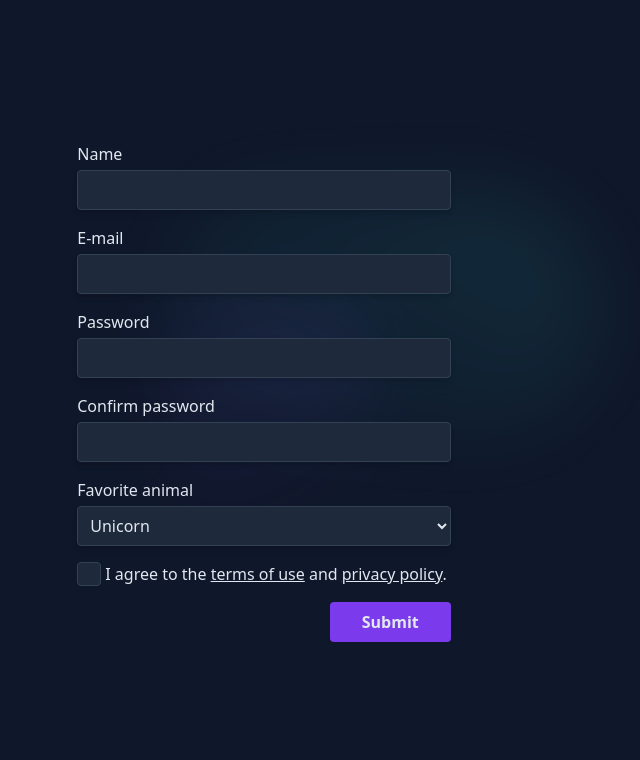
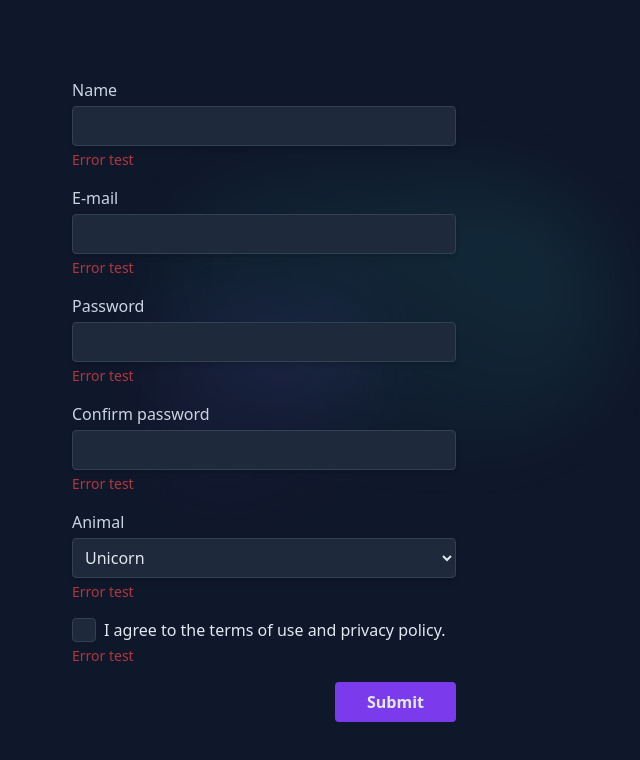
Before and after one commit to refusado/advanced-forms-react, a React (Vite) app: page / in a window 1280 px wide. Shown: the top 760 px of the page, without its empty margins (376-1016 px from the left). Built offline with nearby package versions, Linux system fonts and the light colour scheme.

Commit message:
using compound pattern

```diff
--- a/src/App.tsx
+++ b/src/App.tsx
@@ -1,10 +1,66 @@
+import { FormEvent } from "react";
 import { Form } from "./components/Form";
 
 export default function App() {
+  function onSubmit(event: FormEvent<HTMLFormElement>) {
+    // await new Promise(resolve => setTimeout(resolve, 2000));
+    event.preventDefault();
+  }
+
   return (
-    <main className="flex flex-col items-center justify-center w-screen h-screen px-6 overflow-hidden bg-slate-900 text-slate-200">
-      <div className="relative after:-z-10 before:absolute after:absolute flex justify-center items-center before:bg-gradient-to-tr before: z-10 before:from-transparent before:to-teal-400/30 before:opacity-40 after:opacity-40 before:blur-2xl before:rounded-full before:w-[120%] before:aspect-video after:w-1/2 before:-translate-y-1/3 before:translate-x-1/4 after:aspect-square after:bg-gradient-conic after:from-transparent after:to-violet-500/30 after:-rotate-90 after:blur-2xl">
-        <Form />
+    <main className="flex flex-col justify-center items-center bg-slate-900 px-6 w-screen h-screen text-slate-200 overflow-hidden">
+      <div className="relative z-10 after:-z-10 before:absolute after:absolute flex justify-center items-center before:bg-gradient-to-tr after:bg-gradient-conic before:from-transparent after:from-transparent before:to-teal-400/30 after:to-violet-500/30 before:opacity-40 after:opacity-40 after:blur-2xl before:blur-2xl before:rounded-full w-full before:w-[120%] max-w-sm before:aspect-video after:w-1/2 before:-translate-y-1/3 before:translate-x-1/4 after:aspect-square after:-rotate-90">
+
+        <form onSubmit={onSubmit} className="relative flex flex-col gap-4 w-full">
+          <Form.Field>
+            <Form.Label htmlFor="name">Name</Form.Label>
+            <Form.Input type="text" id="name" />
+            <Form.ErrorMessage>Error test</Form.ErrorMessage>
+          </Form.Field>
+
+          <Form.Field>
+            <Form.Label htmlFor="email">E-mail</Form.Label>
+            <Form.Input type="e-mail" id="email" />
+            <Form.ErrorMessage>Error test</Form.ErrorMessage>
+          </Form.Field>
+
+          <Form.Field>
+            <Form.Label htmlFor="password">Password</Form.Label>
+            <Form.Input type="password" id="password" />
+            <Form.ErrorMessage>Error test</Form.ErrorMessage>
+          </Form.Field>
+
+          <Form.Field>
+            <Form.Label htmlFor="confirmPassoword">Confirm password</Form.Label>
+            <Form.Input type="password" id="confirmPassoword" />
+            <Form.ErrorMessage>Error test</Form.ErrorMessage>
+          </Form.Field>
+
+          <Form.Field>
+            <Form.Label htmlFor="animal">Animal</Form.Label>
+            <Form.Selector id="animal">
+              <option value="unicorn">Unicorn</option>
+              <option value="cat">Cat</option>
+              <option value="dog">Dog</option>
+              <option value="hamster">Hamster</option>
+            </Form.Selector>
+            <Form.ErrorMessage>Error test</Form.ErrorMessage>
+          </Form.Field>
+
+          <Form.Field>
+            <div className="flex flex-row gap-2">
+              <Form.CustomCheckbox label="terms" />
+              <label htmlFor="terms" className="select-none">
+                I agree to the terms of use and privacy policy.
+              </label>
+            </div>
+            <Form.ErrorMessage>Error test</Form.ErrorMessage>
+          </Form.Field>
+
+          <Form.Submit>
+            Submit
+          </Form.Submit>
+        </form>
       </div>
     </main>
   )
--- /dev/null
+++ b/src/components/Form/CustomCheckbox.tsx
@@ -0,0 +1,24 @@
+import { LabelHTMLAttributes } from "react";
+
+interface CustomCheckboxProps extends LabelHTMLAttributes<HTMLLabelElement> {
+  label: string
+}
+
+export function CustomCheckbox(props: CustomCheckboxProps) {
+  return (
+    <>
+      <input
+        type="checkbox"
+        tabIndex={-1}
+        id={props.label}
+        className="absolute opacity-0 w-6 h-6 cursor-pointer peer"
+      />
+      <label
+        htmlFor={props.label}
+        tabIndex={0}
+        className="inline-flex justify-center items-center after:content-['✓'] border-slate-700 bg-slate-800 peer-checked:bg-violet-600 p-0 border rounded w-6 h-6 after:h-6 font-bold text-transparent peer-checked:text-inherit cursor-pointer"
+        {...props}
+      />
+    </>
+  )
+}
--- /dev/null
+++ b/src/components/Form/ErrorMessage.tsx
@@ -0,0 +1,9 @@
+import { HTMLAttributes } from "react";
+
+interface ErrorMessageProps extends HTMLAttributes<HTMLSpanElement> {}
+
+export function ErrorMessage(props: ErrorMessageProps) {
+  return (
+    <span className="opacity-90 text-red-500/80 text-sm" {...props} />
+  )
+}
--- /dev/null
+++ b/src/components/Form/Field.tsx
@@ -0,0 +1,9 @@
+import { HTMLAttributes } from "react";
+
+interface FieldProps extends HTMLAttributes<HTMLDivElement> {}
+
+export function Field(props: FieldProps) {
+  return (
+    <div className="flex flex-col gap-1" {...props} />
+  )
+}
--- /dev/null
+++ b/src/components/Form/Input.tsx
@@ -0,0 +1,13 @@
+import { InputHTMLAttributes } from "react";
+
+interface InputProps extends InputHTMLAttributes<HTMLInputElement> {}
+
+export function Input(props: InputProps) {
+  return (
+    <input
+      id={props.name}
+      className="border-slate-700 bg-slate-800 shadow-md px-2 border rounded h-10"
+      {...props}
+    />
+  )
+}
--- /dev/null
+++ b/src/components/Form/Label.tsx
@@ -0,0 +1,9 @@
+import { LabelHTMLAttributes } from "react";
+
+interface LabelProps extends LabelHTMLAttributes<HTMLLabelElement> {}
+
+export function Label(props: LabelProps) {
+  return (
+    <label className="text-slate-300" {...props} />
+  )
+}
--- /dev/null
+++ b/src/components/Form/Selector.tsx
@@ -0,0 +1,9 @@
+import { SelectHTMLAttributes } from "react";
+
+interface SelectorProps extends SelectHTMLAttributes<HTMLSelectElement> {}
+
+export function Selector(props: SelectorProps) {
+  return (
+    <select className="border-slate-700 bg-slate-800 shadow-md px-2 border rounded h-10" {...props} />
+  )
+}
--- /dev/null
+++ b/src/components/Form/Submit.tsx
@@ -0,0 +1,13 @@
+import { ButtonHTMLAttributes } from "react";
+
+interface SubmitProps extends ButtonHTMLAttributes<HTMLButtonElement> {}
+
+export function Submit(props: SubmitProps) {
+  return (
+    <button
+      type="submit"
+      className="bg-violet-600 enabled:hover:bg-violet-700 disabled:opacity-60 px-8 py-1 rounded h-10 font-semibold duration-150 cursor-default enabled:cursor-pointer self-end"
+      {...props}
+    />
+  )
+}
--- /dev/null
+++ b/src/components/Form/index.tsx
@@ -0,0 +1,17 @@
+import { CustomCheckbox } from "./CustomCheckbox";
+import { ErrorMessage } from "./ErrorMessage";
+import { Field } from "./Field";
+import { Input } from "./Input";
+import { Label } from "./Label";
+import { Selector } from "./Selector";
+import { Submit } from "./Submit";
+
+export const Form = {
+  Field,
+  Label,
+  CustomCheckbox,
+  Input,
+  Selector,
+  ErrorMessage,
+  Submit
+}
--- a/src/components/Form.tsx
+++ b/src/components/OldForm.tsx
@@ -3,7 +3,7 @@ import { useState } from "react";
 import { useForm } from "react-hook-form";
 import { TSingUpSchema, singUpSchema } from "../types/types";
 
-export function Form() {
+export function OldForm() {
   const [output, setOutput] = useState('');
   const {
     register,
@@ -25,9 +25,8 @@ export function Form() {
       <div className="flex flex-col gap-1">
         <label htmlFor="name">Name</label>
         <input
-          // defaultValue={'Test Name'}
           {...register('name')}
-          type="name"
+          type="text"
           id="name"
           className="border-slate-700 bg-slate-800 shadow-md px-2 border rounded h-10"
         />
@@ -39,7 +38,6 @@ export function Form() {
       <div className="flex flex-col gap-1">
         <label htmlFor="email">E-mail</label>
         <input
-          // defaultValue={'test@email.com'}
           {...register('email')}
           id="email"
           className="border-slate-700 bg-slate-800 shadow-md px-2 border rounded h-10"
@@ -52,7 +50,6 @@ export function Form() {
       <div className="flex flex-col gap-1">
         <label htmlFor="password">Password</label>
         <input
-          // defaultValue={'test123456'}
           {...register('password')}
           type="password"
           id="password"
@@ -66,7 +63,6 @@ export function Form() {
       <div className="flex flex-col gap-1">
         <label htmlFor="confirmPassword">Confirm password</label>
         <input
-          // defaultValue={'test123456'}
           {...register('confirmPassword')}
           type="password"
           id="confirmPassword"
```
